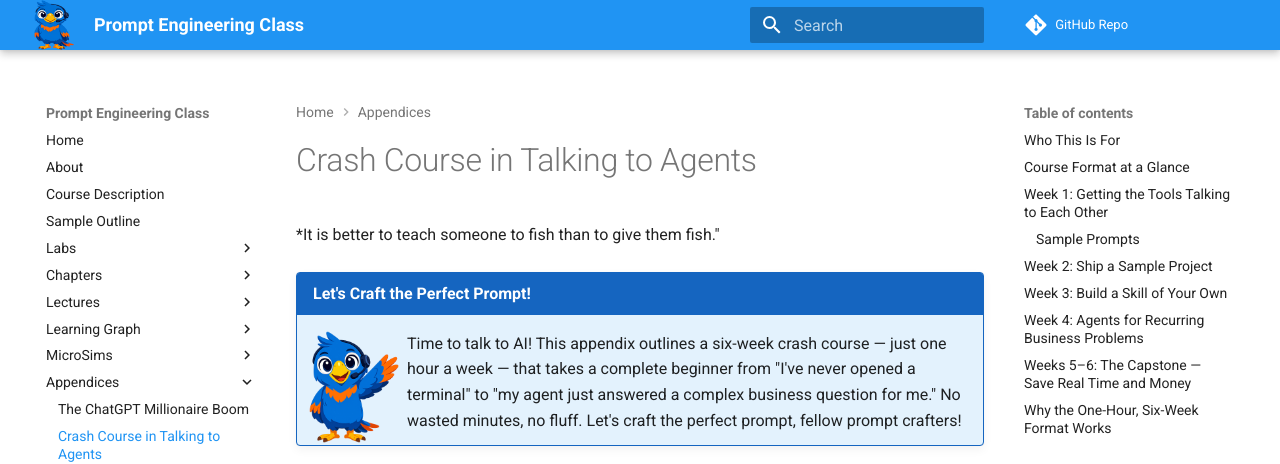
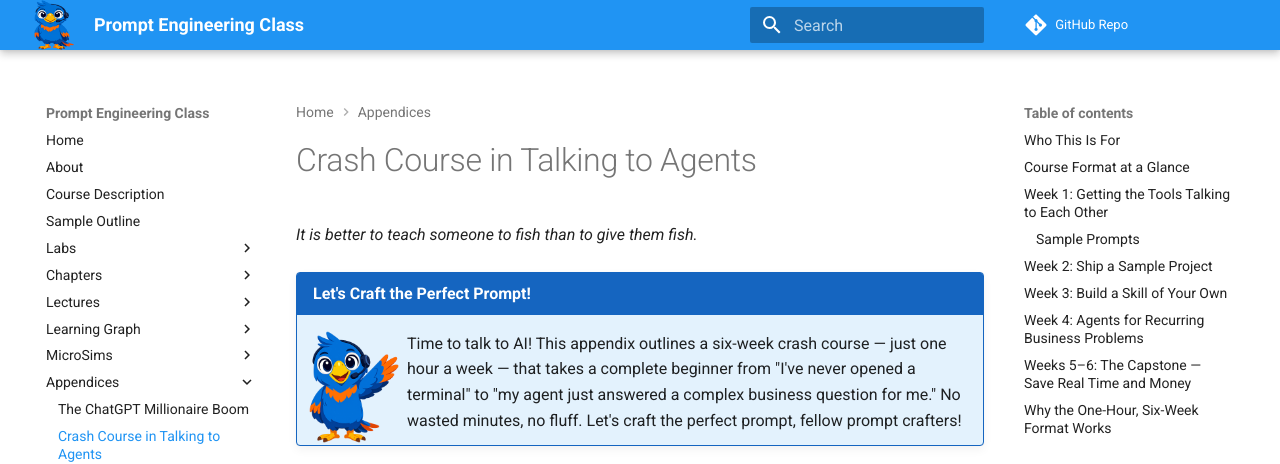
Before and after one commit to dmccreary/prompt-class, an MkDocs documentation site: the page built from docs/appendices/crash-course-talking-to-agents.md, in a window 1280 px wide and 900 px high. Shown: the top 464 px of the window. Built offline with MkDocs 1.6.1 and Material for MkDocs 9.7.7, drawn with Linux system fonts in a browser that asks for light colours; comment, search, counter and statistics services are not loaded.

Commit message:
updating content

```diff
--- a/docs/appendices/crash-course-talking-to-agents.md
+++ b/docs/appendices/crash-course-talking-to-agents.md
@@ -1,6 +1,6 @@
 # Crash Course in Talking to Agents
 
-*It is better to teach someone to fish than to give them fish."
+*It is better to teach someone to fish than to give them fish.*
 
 !!! mascot-welcome "Let's Craft the Perfect Prompt!"
     <img src="../../img/mascot/welcome.png" class="mascot-admonition-img" alt="Polly waving welcome">
```
